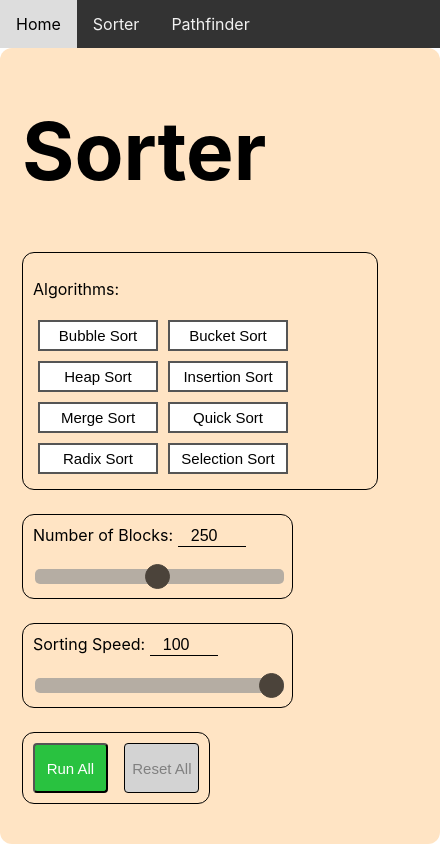
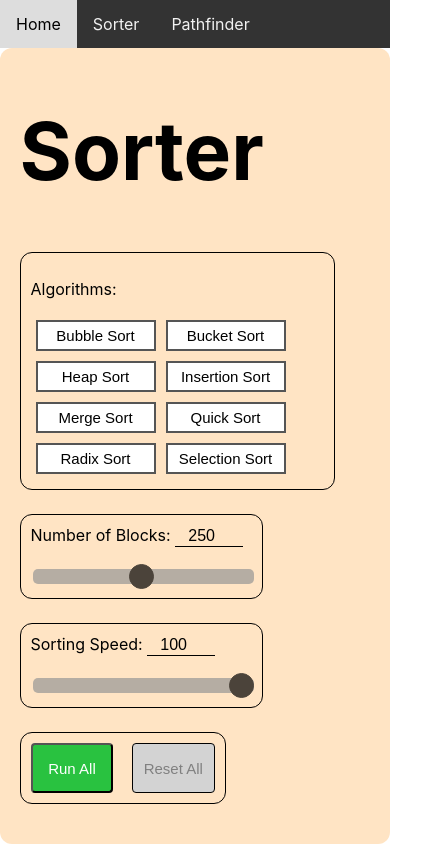
Before and after one commit to marcus-gee/algorithms, a React (Create React App) app: page /algorithms/sorter in a window 390 px wide. Shown: the top 846 px of the page, 440 px wide, since content can reach past the window. Built offline with nearby package versions, Linux system fonts and the light colour scheme.

Commit message:
layout + build

```diff
--- a/src/index.css
+++ b/src/index.css
@@ -5,9 +5,9 @@ body {
     sans-serif;
   -webkit-font-smoothing: antialiased;
   -moz-osx-font-smoothing: grayscale;
-  min-width: 440px; /* Suppose you want minimum width of 1000px */
-  width: auto !important; /* Firefox will set width as auto */
-  width: 440px; /* As IE6 ignores !important it will set width as 1000px; */
+  min-width: 370px;
+  width: auto !important;
+  width: 370px;
 }
 
 code {
--- a/src/sorter/SorterApp.css
+++ b/src/sorter/SorterApp.css
@@ -105,8 +105,8 @@
 }
 @media (max-width: 830px) {
   .right {
-    width: 60%;
     margin: 0px 0px 36px 0px;
+    width: 75%;
   }
   .left {
     margin: 0px 0px 24px 0px;
```
Also changed, not shown: 4 other files (tests, documents, lock files or other folders).
